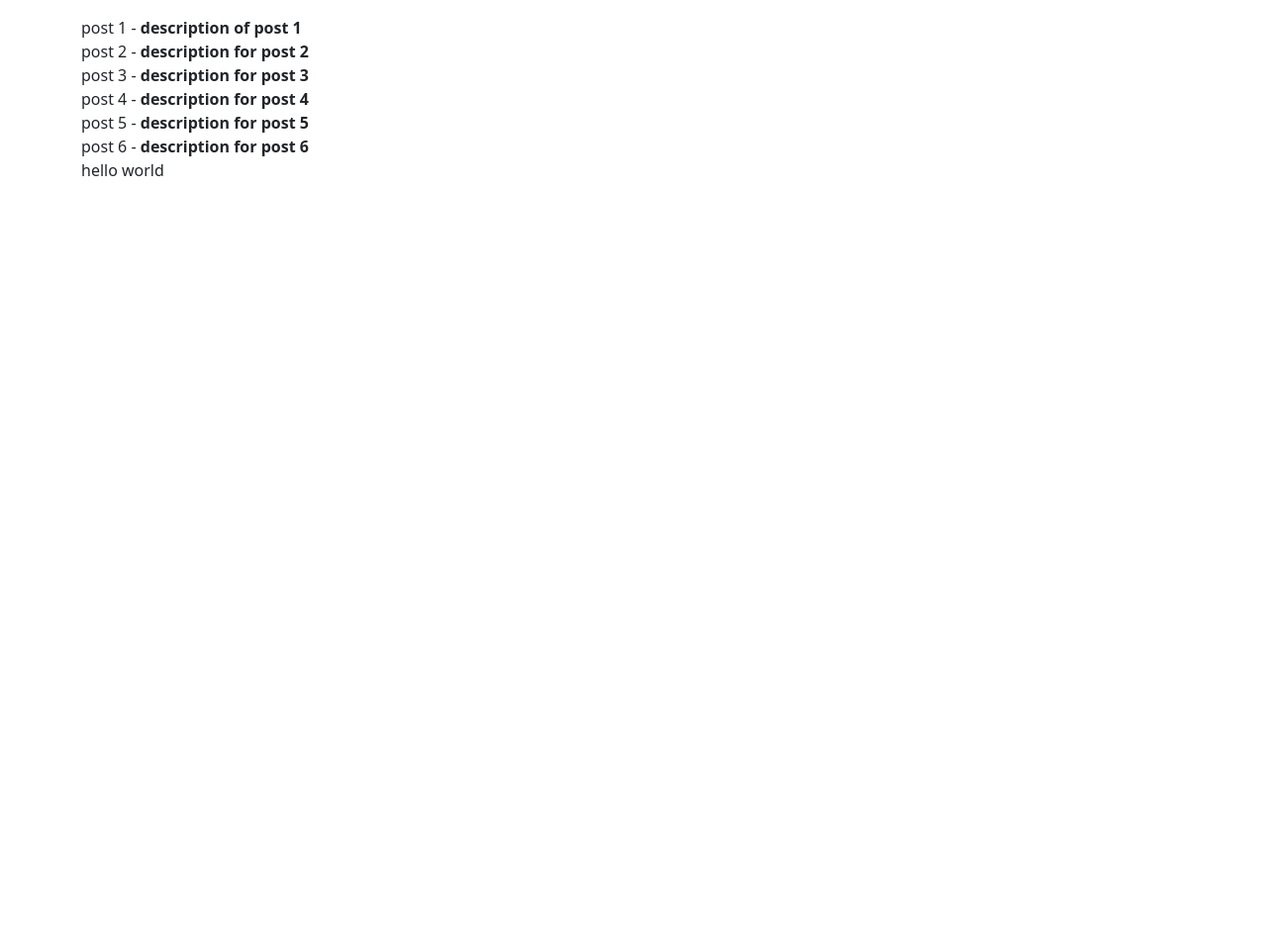
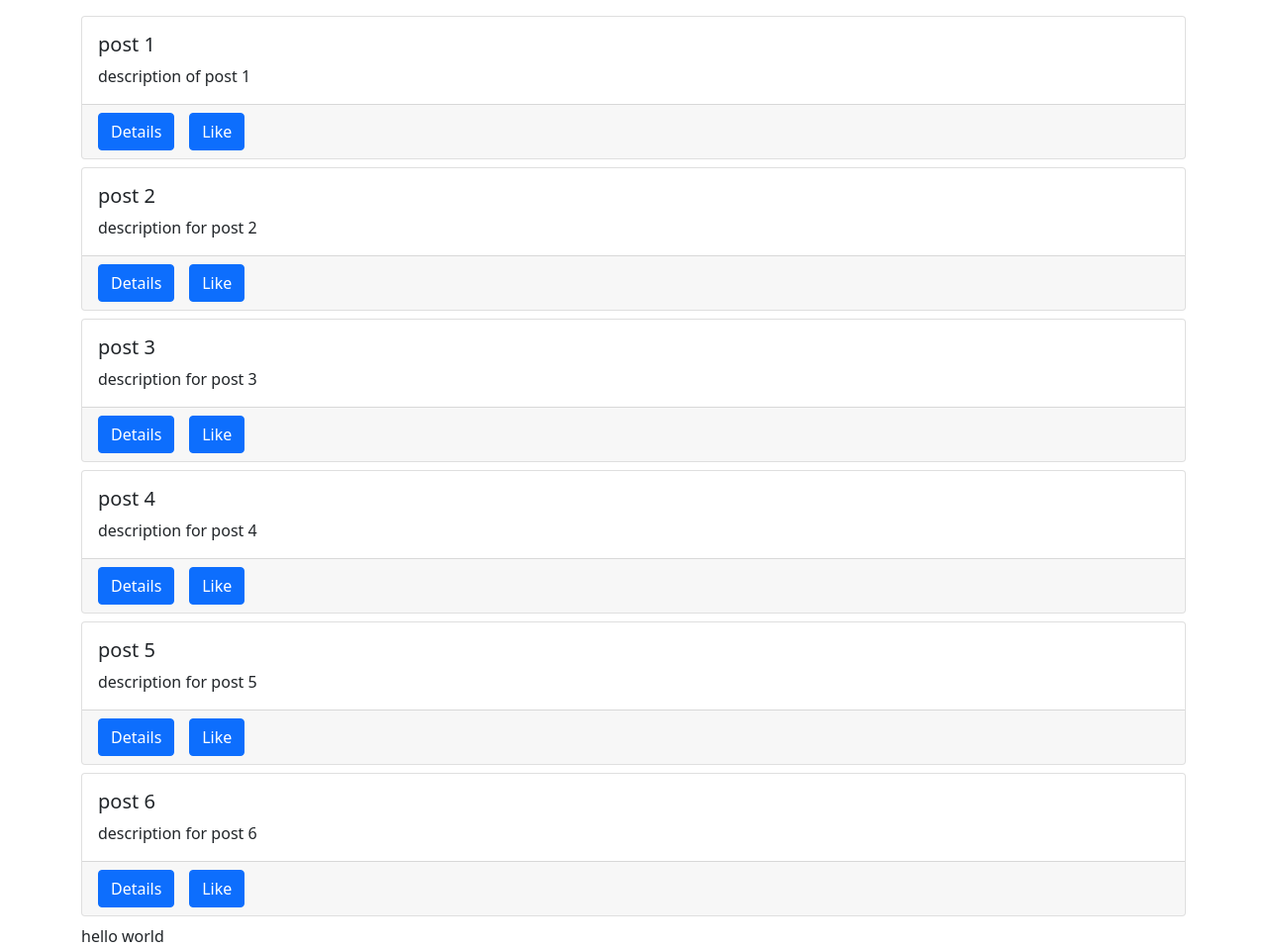
Before and after one commit to jatinjeetcollage/Django-Web-Application, a Django app: page / in a window 1280 px wide. Shown: the whole page at 99% size. Before the commit the page ends 178 px from the top, so only its background shows below. Run offline with Django 5.2, Linux system fonts and the light colour scheme; data comes from the database, SQL or seed files in the repository; some libraries are stand-ins or nearby versions.

Commit message:
Creating Posts Cards Complete

```diff
--- a/posts/static/posts/main.js
+++ b/posts/static/posts/main.js
@@ -26,7 +26,22 @@ $.ajax({
             console.log(data)
             data.forEach(element => {
                 postsBox.innerHTML += `
-                    ${element.title} - <b>${element.body}</b><br>
+                    <div class="card mb-2">
+                        <div class="card-body">
+                            <h5 class="card-title">${element.title}</h5>
+                            <p class="card-text">${element.body}</p>
+                        </div>
+                        <div class="card-footer">
+                            <div class ="row">
+                                <div class="col-1">
+                                    <a href="#" class="btn btn-primary">Details</a>
+                                </div>
+                                <div class="col-1">
+                                    <a href="#" class="btn btn-primary">Like</a>
+                                </div>
+                            </div>
+                        </div>
+                    </div>
                 `
             });
         },100)
--- a/posts/templates/posts/main.html
+++ b/posts/templates/posts/main.html
@@ -10,9 +10,9 @@ posts
 {% endblock title %}
 
 {% block content %}
-    <div id="spinner-box">
+    <div id="spinner-box" class="text-center">
         <div class="spinner-border" role="status"></div>
     </div>
-    <div id = "posts-box"></div>
+    <div id = "posts-box" ></div>
     <div id="hello-world"></div>
 {% endblock content %}
```
